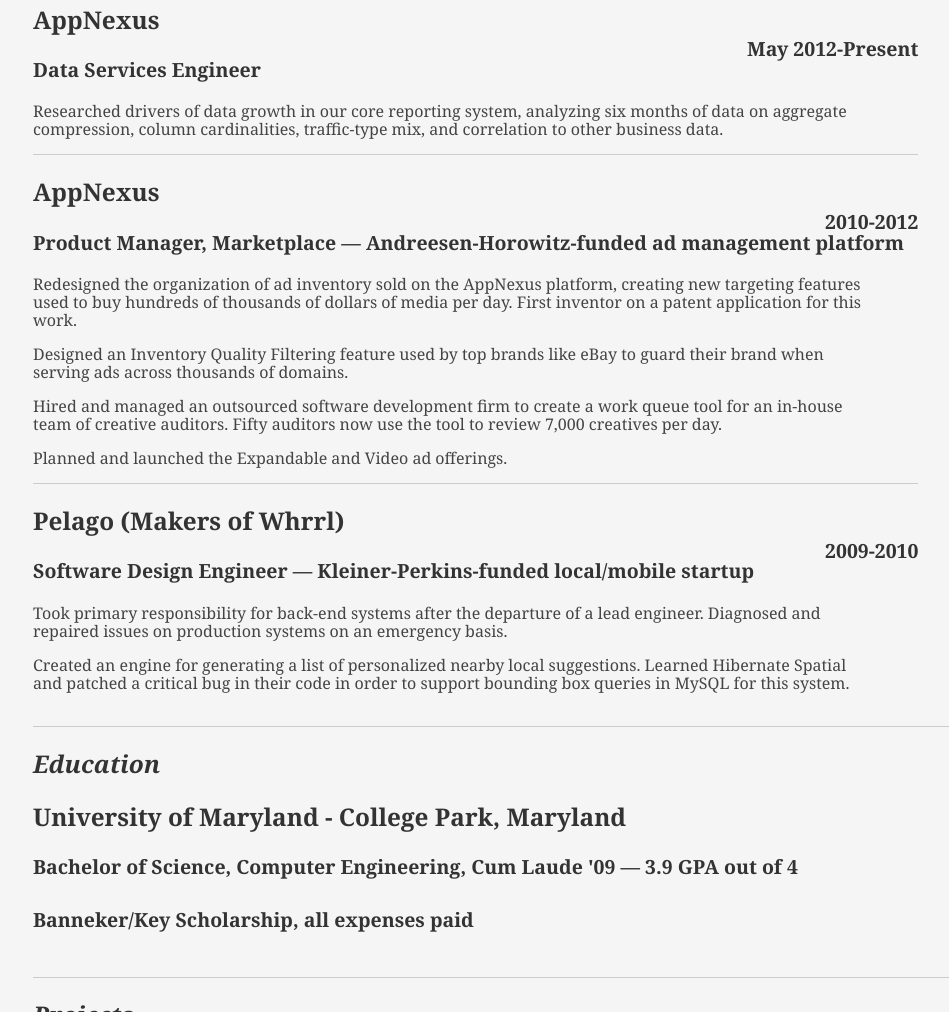
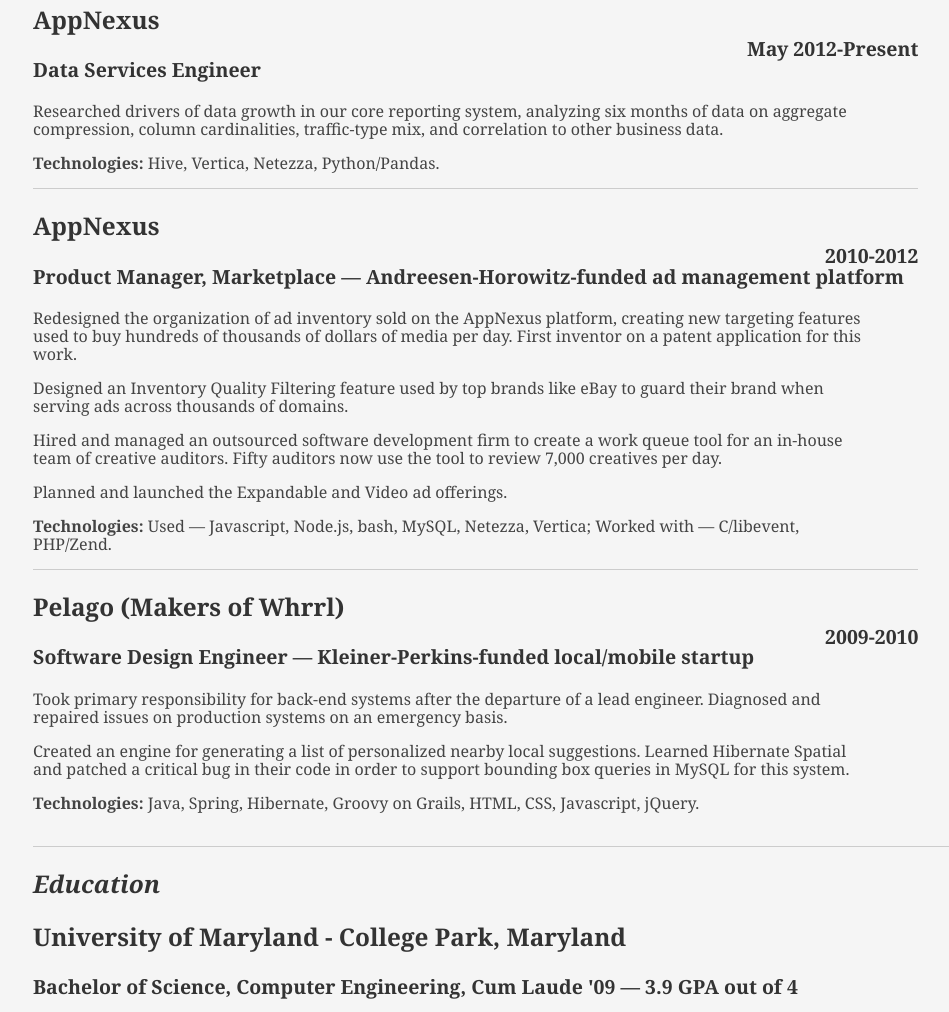
Before and after one commit to davidcrawford/davidcrawford.co, a plain HTML site: page resume/index.html in a window 1280 px wide. Shown: the part 571-1583 px from the top of the page, without its empty margins (55-1004 px from the left). Drawn offline with Linux system fonts and the light colour scheme; a small style sheet from the web is missing.

Commit message:
Add technologies to resume

```diff
--- a/resume/index.html
+++ b/resume/index.html
@@ -62,6 +62,7 @@
 								<h3>Data Services Engineer</h3>
 								<h4>May 2012-Present</h4>
 								<p>Researched drivers of data growth in our core reporting system, analyzing six months of data on aggregate compression, column cardinalities, traffic-type mix, and correlation to other business data.</p>
+                <p><strong>Technologies:</strong> Hive, Vertica, Netezza, Python/Pandas.</p>
 							</div>
 
 							<div class="job">
@@ -80,6 +81,8 @@
                 creatives per day.</p>
 
                 <p>Planned and launched the Expandable and Video ad offerings.</p>
+
+                <p><strong>Technologies:</strong> Used &mdash; Javascript, Node.js, bash, MySQL, Netezza, Vertica; Worked with &mdash; C/libevent, PHP/Zend.</p>
 							</div>
 
 							<div class="job last">
@@ -92,6 +95,8 @@
                 <p>Created an engine for generating a list of personalized nearby local suggestions. Learned
                 Hibernate Spatial and patched a critical bug in their code in order to support bounding box
                 queries in MySQL for this system.</p>
+
+                <p><strong>Technologies:</strong> Java, Spring, Hibernate, Groovy on Grails, HTML, CSS, Javascript, jQuery.</p>
 							</div>
 
 						</div><!--// .yui-u -->
```
